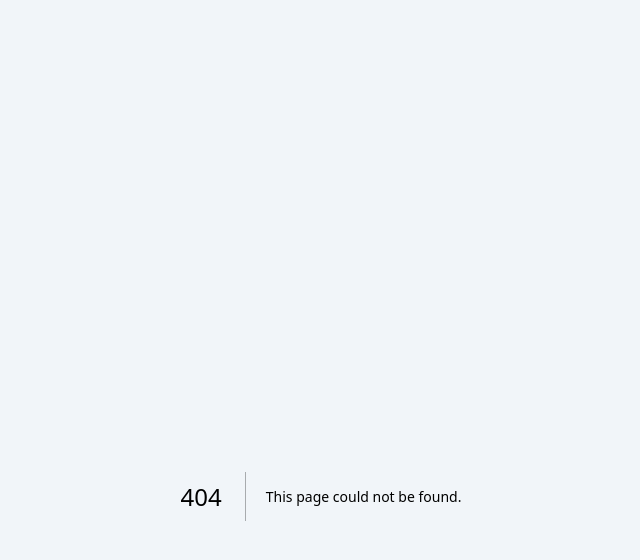
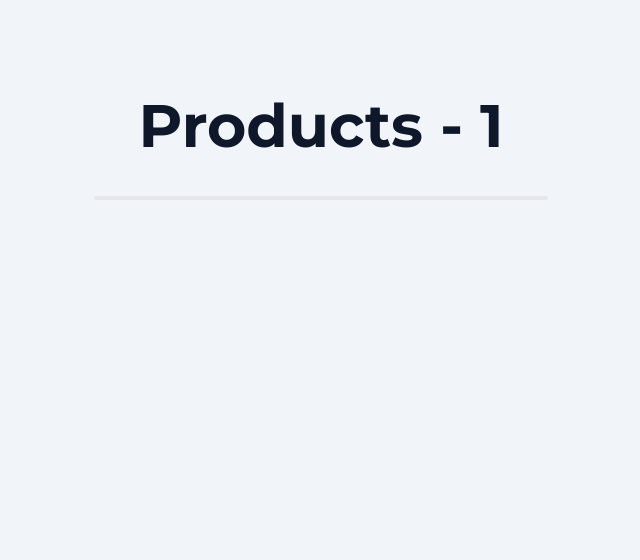
Before and after one commit to NotVeryAsh/Headless-Auth, a Next.js app in the folder frontend/: page /products/1 in a window 1280 px wide. Before the commit this address had no page. Shown: the top 560 px of the page, without its empty margins (319-959 px from the left). Built offline with nearby package versions, Linux system fonts and the light colour scheme.

Commit message:
Show parameter in title of the page

```diff
--- a/frontend/src/app/products/product/page.tsx
+++ b/frontend/src/app/products/[product]/page.tsx
@@ -5,7 +5,7 @@ import React from "react";
 export default function ProductsHomePage({params}: { params: { product: string } }) {
     return (
         <>
-            <h1 className="text-6xl font-bold text-slate-900">{params.product}</h1>
+            <h1 className="text-6xl font-bold text-slate-900">Products - {params.product}</h1>
             <hr className="w-5/12 h-1 bg-gray-200 rounded"></hr>
         </>
     );
```
